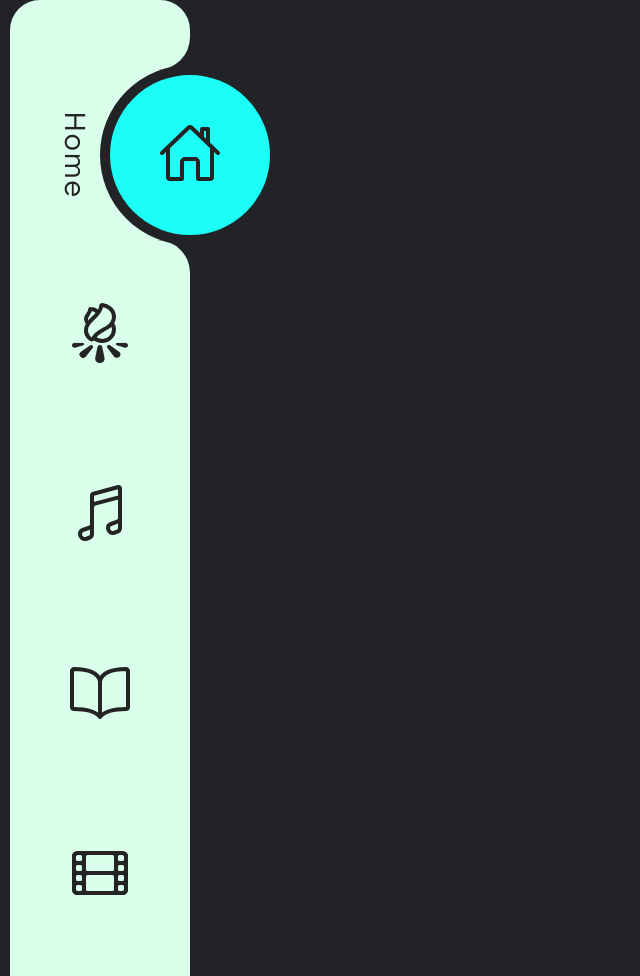
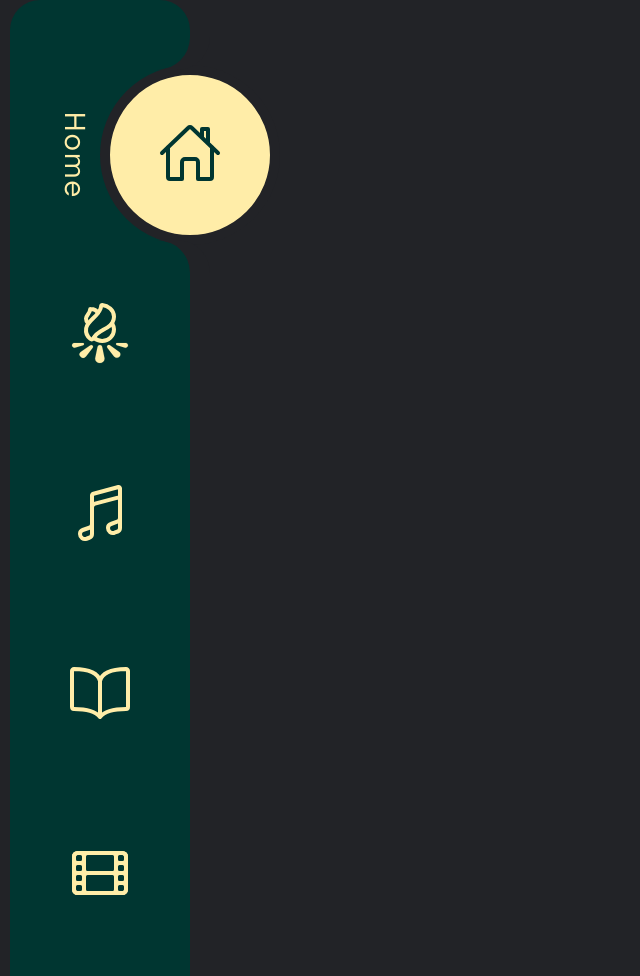
Before and after one commit to kietsyu/testweb, a plain HTML site: page index.html in a window 1280 px wide. Shown: the top 976 px of the page, without its empty margins (0-640 px from the left). Drawn offline with nearby package versions, Linux system fonts and the light colour scheme.

Commit message:
Update navbar color

```diff
--- a/stylesheets/navbar_style.css
+++ b/stylesheets/navbar_style.css
@@ -13,8 +13,8 @@
 }
 
 :root {
-    --nav-clr: #daffea;
-    --nav-text-clr: rgb(36, 36, 36);
+    --dark-clr: #003631;
+    --light-clr: #FFEDA8;
     --bg-clr: #222327;
     --indi-clr: #1bfff7;
 }
@@ -29,7 +29,7 @@ body {
 .navigation {
     width: 180px;
     height: 1030px;
-    background: var(--nav-clr);
+    background: var(--dark-clr);
     border-radius: 30px;
 
     position: relative;
@@ -69,18 +69,19 @@ body {
     line-height: 180px;
     font-size: 4em;
     text-align: center;
-    color: var(--nav-text-clr);
+    color: var(--light-clr);
     transition: 0.5s;
     top: 8px
 }
 
 .navigation ul li.active a .icon {
     transform: translateX(90px);
+    color: var(--dark-clr);
 }
 
 .navigation ul li a .text {
     position: absolute;
-    color: var(--nav-text-clr);
+    color: var(--light-clr);
     font-weight: 500;
     font-size: 1.8em;
     letter-spacing: 0.05em;
@@ -101,7 +102,7 @@ body {
     right: -50%;
     width: 180px;
     height: 180px;
-    background: var(--indi-clr);
+    background: var(--light-clr);
     border-radius: 50%;
     border: var(--bg-clr) 10px solid;
     transition: 0.5s;
@@ -120,7 +121,7 @@ body {
     left: -22px;
     width: 70px;
     height: 40px;
-    background: var(-indi-clr);
+    background: transparent;
     border-bottom-right-radius: 33px;
     box-shadow: 20px 0px 0px 0px var(--bg-clr);
 }
@@ -137,7 +138,7 @@ body {
     left: -22px;
     width: 70px;
     height: 40px;
-    background: var(-indi-clr);
+    background: transparent;
     border-top-right-radius: 33px;
     box-shadow: 20px 0px 0px 0px var(--bg-clr);
 }
```
